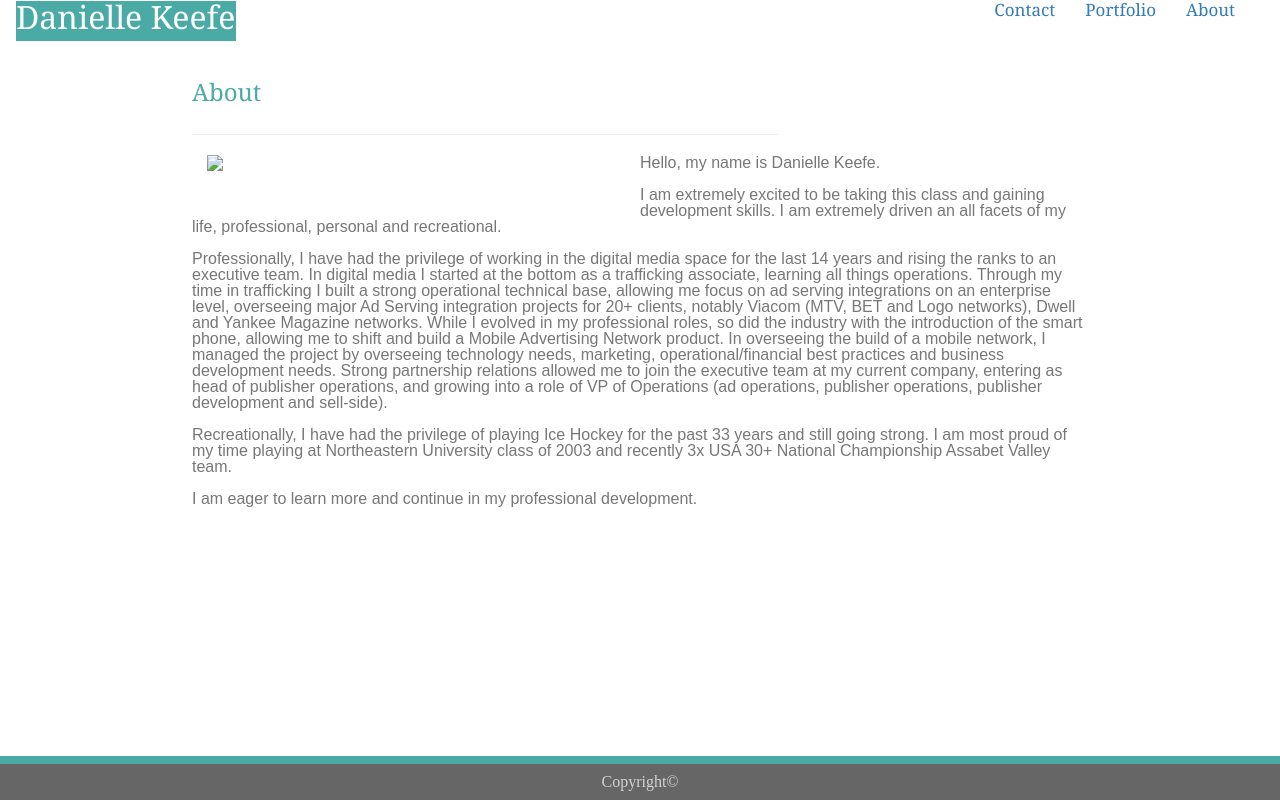
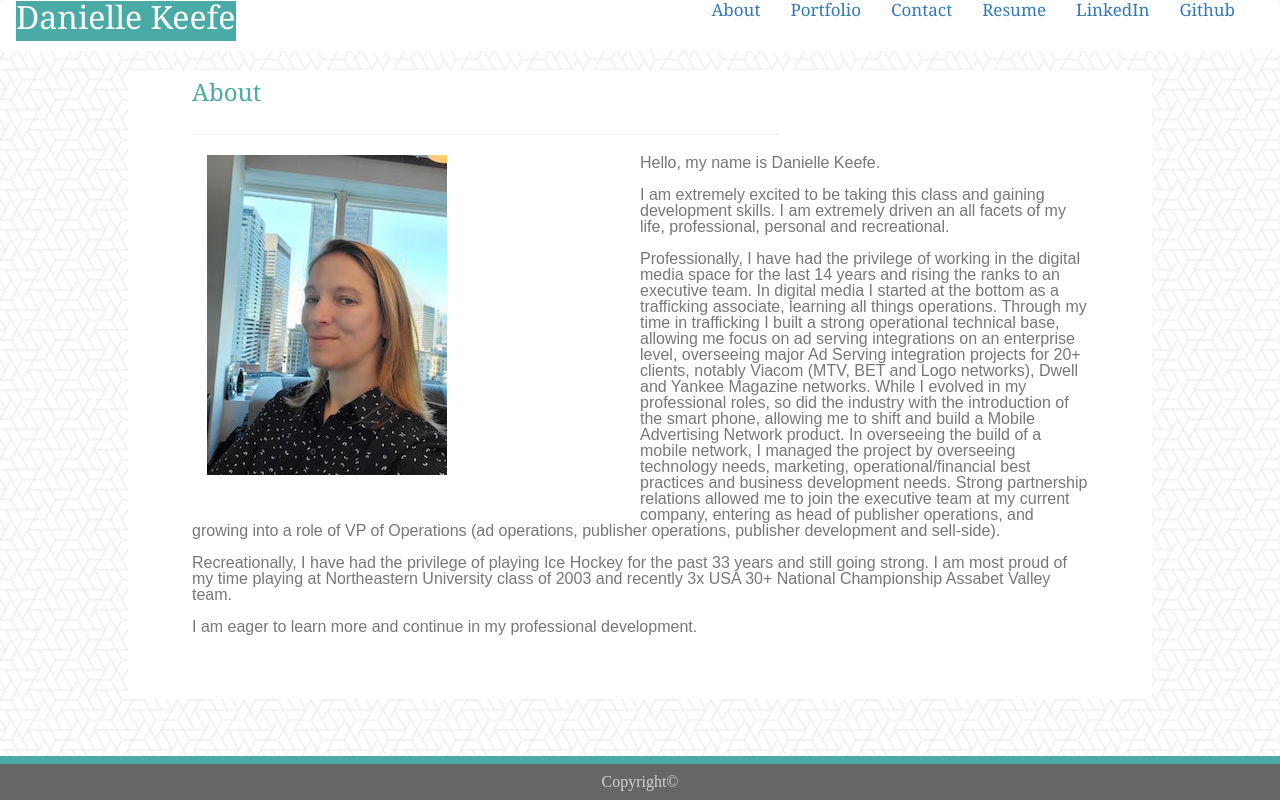
Before and after one commit to daniellekeefe/NewPortfolio, a plain HTML site: page index.html in a window 1280 px wide. Drawn offline with nearby package versions, Linux system fonts and the light colour scheme.

Commit message:
added in resume, LI, GH

```diff
--- a/assets/css/shared.css
+++ b/assets/css/shared.css
@@ -2,7 +2,7 @@
 html,
 body {
     height: 100%;
-    background-image: url(images/what-the-hex.png);
+    background-image: url(../images/what-the-hex.png);
     /*margin:0 auto;*/
 }
 
--- a/index.html
+++ b/index.html
@@ -23,9 +23,12 @@
         <h1>Danielle Keefe</h1>
       </div>
       <div class="links col-lg-6">
+         <a href="https://github.com/daniellekeefe">Github</a>
+        <a href="https://www.linkedin.com/in/danielle-keefe-8a50977">LinkedIn</a>
+        <a href="https://www.linkedin.com/in/danielle-keefe-8a50977">Resume</a>
+        <a href="contact.html">Contact</a>
+        <a href="portfolio.html">Portfolio</a>
         <a href="index.html">About </a>
-        <a href="portfolio.html">Portfolio</a>
-        <a href="contact.html">Contact</a>
       </div>
     </div>
     </div>
@@ -42,7 +45,7 @@
     <div class="row">
       <div class="col-sm-md-lg-12 col-md-12">
         <div class="image col-lg-6">
-          <img src="images/dk_img.jpg" class="pull-left myclass" />
+          <img src="./assets/images/dk_img.jpg" class="pull-left myclass" />
         </div>
         <p>Hello, my name is Danielle Keefe. </p>
         <br>
```
